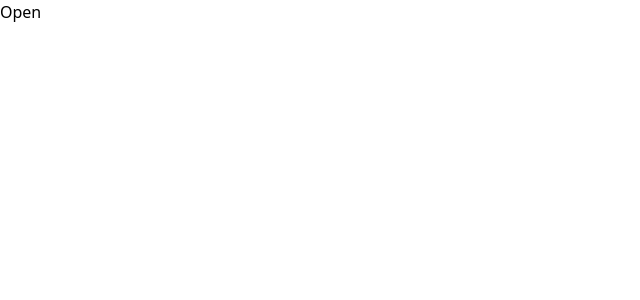
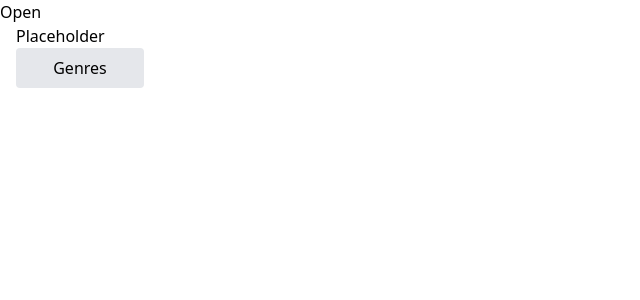
Before and after one commit to markaxelus/MovieMatch, a React (Vite) app in the folder frontend/: page / in a window 1280 px wide. Shown: the top 300 px of the page, without its empty margins (0-640 px from the left). Built offline with nearby package versions, Linux system fonts and the light colour scheme.

Commit message:
GenreSelector.jsx added dropdown and toggles

```diff
--- a/frontend/src/App.jsx
+++ b/frontend/src/App.jsx
@@ -1,5 +1,6 @@
 import { useState } from 'react'
 import Modal from "./components/Modal.jsx"
+import GenreSelector from './components/GenreSelector.jsx';
 
 function App() {
   const [openModal, setOpenModal] = useState(false);
@@ -10,6 +11,7 @@ function App() {
   return (
     <>
       <button onClick={handleOpenModal}>Open</button>
+      <GenreSelector />
       <Modal isOpen={openModal} onClose={handleCloseModal} />
     </>
   )
--- /dev/null
+++ b/frontend/src/components/GenreSelector.jsx
@@ -0,0 +1,95 @@
+import { useState, useEffect, useRef } from 'react';
+import SearchBar from './SearchBar';
+import React from 'react'
+import "./HideScroll.css"
+
+const GenreSelector = () => {
+    const [searchQuery, setSearchQuery] = useState('');
+    const [selectedGenres, setSelectedGenres] = useState([]);
+    const [isDropdownOpen, setIsDropdownOpen] = useState(false);
+
+
+    const genres = [
+        'Action', 'Adventure', 'Animation', 'Biography', 'Comedy', 'Crime',
+        'Documentary', 'Drama', 'Family', 'Fantasy', 'History', 'Horror',
+        'Musical', 'Mystery', 'Romance', 'Sci-Fi', 'Sports', 'Thriller',
+        'War', 'Western'
+        ];
+
+
+    const handleToggleGenre = (genre) => {
+        if (selectedGenres.includes(genre)) {
+            setSelectedGenres(selectedGenres.filter((g) => g !== genre));
+        } else {
+            setSelectedGenres([...selectedGenres, genre]);
+        }
+        setSearchQuery('');
+        };
+
+    const filteredGenres = genres.filter((genre) =>
+        genre.toLowerCase().includes(searchQuery.toLowerCase())
+    );
+
+    const dropdownRef = useRef(null);
+    const buttonRef = useRef(null);
+
+    useEffect(() => {
+        const handleClickOutside = (event) => {
+          if (
+            dropdownRef.current &&
+            !dropdownRef.current.contains(event.target) &&
+            buttonRef.current &&
+            !buttonRef.current.contains(event.target)
+          ) {
+            setIsDropdownOpen(false);
+          }
+        };
+
+        document.addEventListener('mousedown', handleClickOutside);
+        return () => {
+          document.removeEventListener('mousedown', handleClickOutside);
+        };
+      }, []);
+
+  return (
+    <div className='w-32 ml-4'>
+        <SearchBar
+        searchQuery={searchQuery}
+        setSearchQuery={setSearchQuery}
+        selectedGenres={selectedGenres}
+        handleToggleGenre={handleToggleGenre}
+        />
+        <button
+            ref={buttonRef}
+            onClick = {() => setIsDropdownOpen(!isDropdownOpen)}
+            className='w-32 text-center p-2 bg-gray-200 rounded mb-2'
+        >
+            {selectedGenres.length > 0 ? "Genres" : "Genres"}
+        </button>
+
+        <div
+            ref={dropdownRef}
+            className="transition-all duration-300 ease-in-out overflow-hidden "
+            style={{ maxHeight: isDropdownOpen ? '200px' : '0' }}
+        >
+            <div className='max-h-40 overflow-y-auto scrollbar-hide'>
+                {filteredGenres.map((genre) => (
+                    <button
+                        key={genre}
+                        onClick={() => handleToggleGenre(genre)}
+                        className={`block w-32 text-center px-3 py-1 rounded ${
+                          selectedGenres.includes(genre)
+                            ? 'bg-red-500 text-white'
+                            : 'bg-gray-200 text-black'
+                        } transition duration-300 ease-in-out`}
+                    >
+                        {genre}
+                    </button>
+            ))}
+        </div>
+      </div>
+    </div>
+  );
+}
+
+export default GenreSelector
--- /dev/null
+++ b/frontend/src/components/HideScroll.css
@@ -0,0 +1,3 @@
+.scrollbar-hide::-webkit-scrollbar {
+    display: none;
+}
--- a/frontend/src/components/Modal.css
+++ b/frontend/src/components/Modal.css
@@ -1,7 +1,3 @@
-.scrollbar-hide::-webkit-scrollbar {
-    display: none;
-}
-
 .max-h-0 {
     max-height: 0;
     opacity: 0;
--- a/frontend/src/components/Modal.jsx
+++ b/frontend/src/components/Modal.jsx
@@ -2,6 +2,7 @@ import React from 'react'
 import { useState } from 'react'
 import test from "../images/download.jpeg"
 import "./Modal.css"
+import "./HideScroll.css"
 
 const Modal = ( { isOpen, onClose }) => {
   const [showDescription, setShowDescription] = useState(false);
--- /dev/null
+++ b/frontend/src/components/SearchBar.jsx
@@ -0,0 +1,9 @@
+import React from 'react'
+
+const SearchBar = () => {
+  return (
+    <div>Placeholder</div>
+  )
+}
+
+export default SearchBar
```
